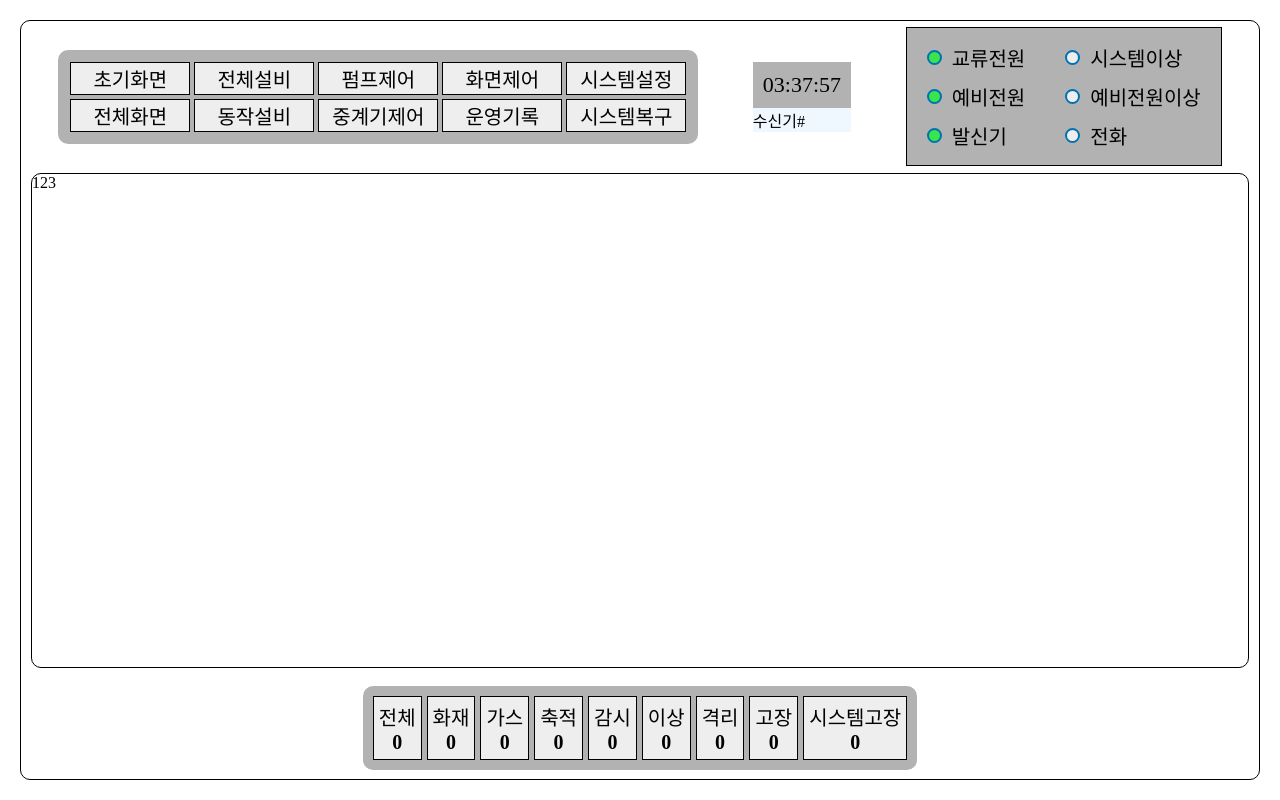
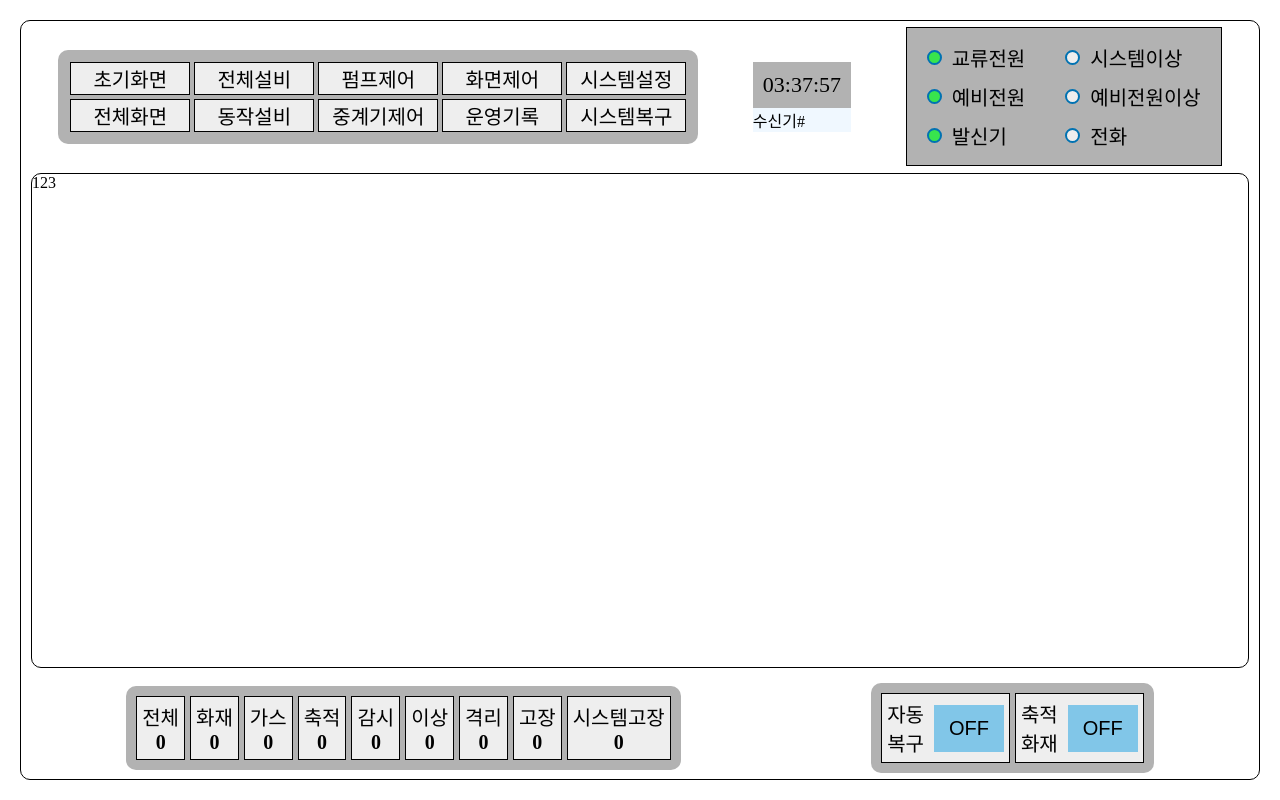
Before and after one commit to CNU-Sedna/sedna-web, a React (Create React App) app: page / in a window 1280 px wide. Built offline with nearby package versions, Linux system fonts and the light colour scheme.

Commit message:
feat: Compose RestoreDelayFire

```diff
--- a/src/layouts/screenlayout/ScreenLayout.js
+++ b/src/layouts/screenlayout/ScreenLayout.js
@@ -5,6 +5,7 @@ import SystemSetting from "./components/SystemSetting";
 import ReceiverStatus from "./components/ReceiverStatus";
 import CurrentTime from "./components/CurrentTime";
 import OperatedSensorNumber from "./components/OperatedSensorNumber";
+import RestoreDelayFire from "./components/RestoreDelayFire";
 
 const Wrapper = styled.div`
     border: 1px solid black;
@@ -54,6 +55,7 @@ const ScreenLayout = ({children}) => {
         <Main>{children}</Main>
         <Footer>
             <OperatedSensorNumber/>
+            <RestoreDelayFire/>
         </Footer>
     </Wrapper>
     );
--- a/src/layouts/screenlayout/components/ReceiverNumber.js
+++ b/src/layouts/screenlayout/components/ReceiverNumber.js
@@ -12,7 +12,6 @@ const Button = styled.button`
     font-size: 20px;
     font-weight: 550;
     margin: 2px;
-    background-color: #fff;
     border: 1px solid black;
     background-color: var(--color-darkwhite);
     cursor: pointer;
--- a/src/layouts/screenlayout/components/ReceiverStatus.js
+++ b/src/layouts/screenlayout/components/ReceiverStatus.js
@@ -2,7 +2,6 @@ import styled from "@emotion/styled";
 import React from "react";
 
 const Wrapper = styled.div`
-
     background-color: var(--color-lightgray);
     border: 1px solid black;
     display: flex;
--- /dev/null
+++ b/src/layouts/screenlayout/components/RestoreDelayFire.js
@@ -0,0 +1,88 @@
+import styled from "@emotion/styled";
+import React, { useState } from "react";
+
+const Wrapper = styled.div`
+    background-color: var(--color-lightgray);
+    padding: 10px;
+    border-radius: 10px;
+    display: flex;
+    gap: 5px;
+`;
+
+const EachSetting = styled.div`
+    display: flex;
+    align-items: center;
+    border: 1px solid black;
+    background-color: var(--color-darkwhite);
+    padding: 5px;
+    span {
+        font-size: 20px;
+        font-weight: 550;
+    }
+`;
+
+const OnButton = styled.button`
+    width: 70px;
+    margin-left: 10px;
+    background-color: var(--color-blue);
+    font-size: 20px;
+    color: var(--color-white);
+    border: none;
+    cursor: pointer;
+    height: 80%;
+`;
+
+const OffButton = styled.button`
+    width: 70px;
+    margin-left: 10px;
+    background-color: #81C6E8;
+    font-size: 20px;
+    color: var(--color-black);
+    border: none;
+    cursor: pointer;
+    height: 80%;
+`;
+
+const RestoreDelayFire = () => {
+    const [isRestore, setIsRestore] = useState(false);
+    const [isdelay, setIsDelay] = useState(false);
+
+    return (
+        <Wrapper>
+            <EachSetting>
+                <div>
+                    <span>자동</span>
+                    <br/>
+                    <span>복구</span>
+                </div>
+                {isRestore ?
+                <OnButton onClick={() => setIsRestore(prev => !prev)}>
+                    ON
+                </OnButton>
+                :
+                <OffButton onClick={() => setIsRestore(prev => !prev)}>
+                    OFF
+                </OffButton>
+                }
+            </EachSetting>
+            <EachSetting>
+                <div>
+                    <span>축적</span>
+                    <br/>
+                    <span>화재</span>
+                </div>
+                {isdelay ?
+                <OnButton onClick={() => setIsDelay(prev => !prev)}>
+                    ON
+                </OnButton>
+                :
+                <OffButton onClick={() => setIsDelay(prev => !prev)}>
+                    OFF
+                </OffButton>
+                }
+            </EachSetting>
+        </Wrapper>
+    );
+}
+
+export default RestoreDelayFire;
```
